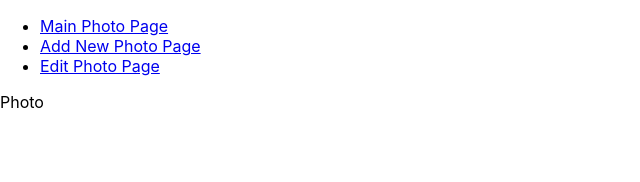
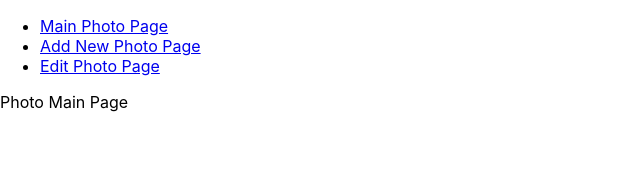
Before and after one commit to SonDo580/photo-app, a React (Create React App) app: page /photos in a window 1280 px wide. Shown: the top 182 px of the page, without its empty margins (0-640 px from the left). Built offline with nearby package versions, Linux system fonts and the light colour scheme.

Commit message:
Define routes for 'photos' path

```diff
--- a/src/features/photo/index.js
+++ b/src/features/photo/index.js
@@ -1,5 +1,17 @@
+import { Routes, Route } from "react-router-dom";
+
+import Main from "./pages/Main";
+import Add from "./pages/Add";
+import Edit from "./pages/Edit";
+
 function Photo() {
-  return <div>Photo</div>;
+  return (
+    <Routes>
+      <Route path="/" element={<Main />} />
+      <Route path="/add" element={<Add />} />
+      <Route path="/:id" element={<Edit />} />
+    </Routes>
+  );
 }
 
 export default Photo;
```
